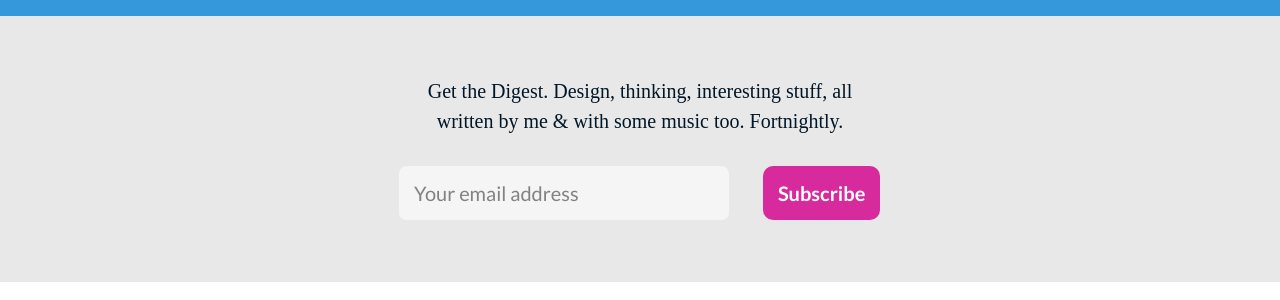
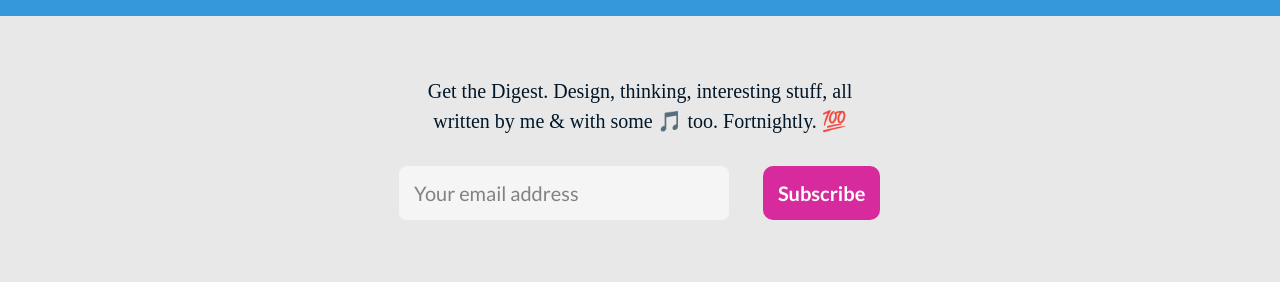
Before and after one commit to jonthebeef/jonthebeef.github.io, a Jekyll site: the page built from index.html, in a window 1280 px wide and 900 px high, scrolled down 704 px. Shown: the part 180-480 px from the top of the window. Built offline with Jekyll 4.4.1, drawn with Linux system fonts in a browser that asks for light colours; emoji names are drawn with the system emoji font; some web fonts are replaced.

Commit message:
signup emoji!

```diff
--- a/_includes/newsletter.html
+++ b/_includes/newsletter.html
@@ -7,7 +7,7 @@
       <div id="mc_embed_signup_scroll">
 
   <div class="mc-field-group">
-    <div id="blurb">Get the Digest. Design, thinking, interesting stuff, all written by me &amp; with some music too. Fortnightly.</div>
+    <div id="blurb">Get the Digest. Design, thinking, interesting stuff, all written by me &amp; with some :musical_note: too. Fortnightly. :100:</div>
   	<input type="email" name="EMAIL" class="required email" id="mce-EMAIL" placeholder="Your email address">
     <input type="submit" value="Subscribe" name="subscribe" id="mc_form_submit" class="button">
     <div class="clear"></div>
```
